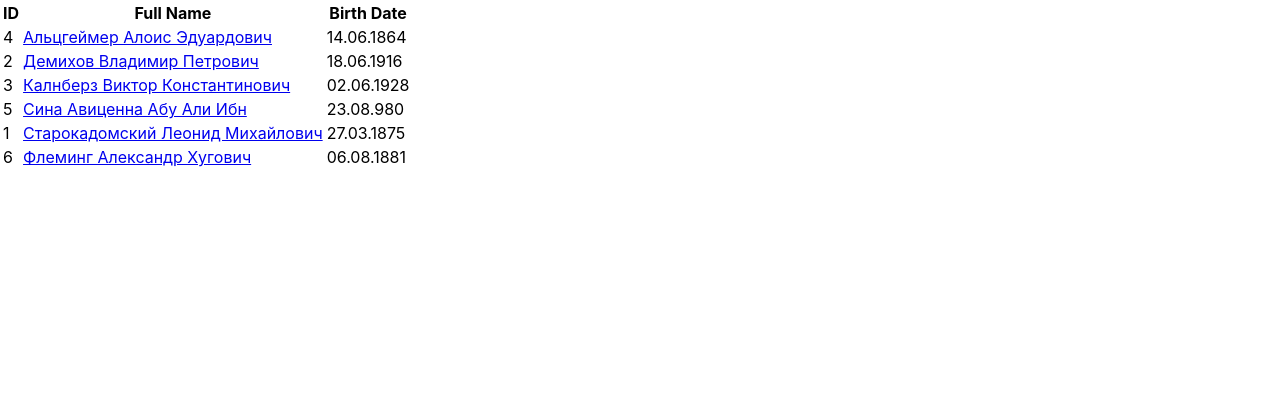
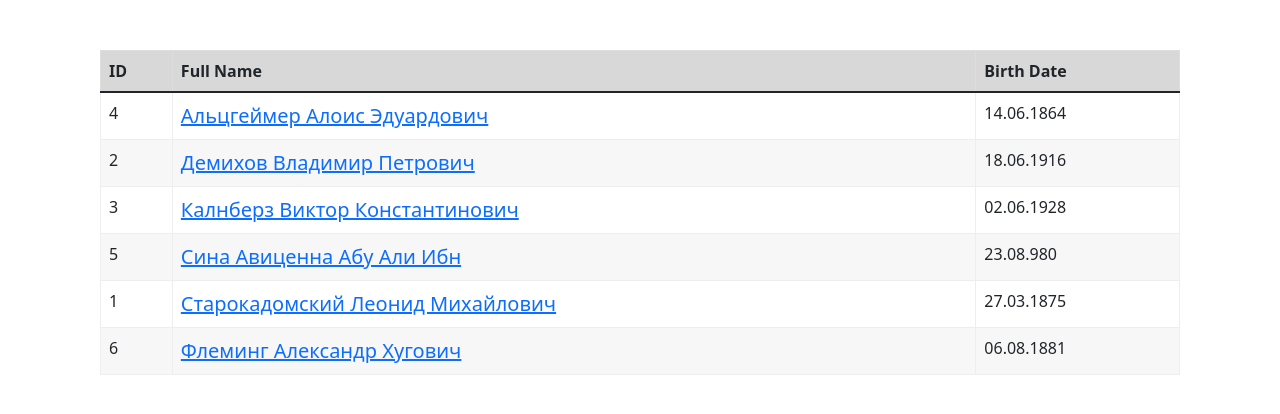
Before and after one commit to georgesstein/hospital-department, a React (Create React App) app: page /employees in a window 1280 px wide. Shown: the top 414 px of the page. Built offline with nearby package versions, Linux system fonts and the light colour scheme.

Commit message:
Add styles

```diff
--- a/src/index.css
+++ b/src/index.css
@@ -1,4 +1,40 @@
-body {
+@import 'https://cdn.jsdelivr.net/npm/bootstrap@5.1.1/dist/css/bootstrap.min.css';
+
+#root {
+  padding: 30px 100px;
+}
+
+a {
+  font-size: 20px;
+}
+
+.table {
+  margin-top: 20px;
+}
+
+.table>:not(:last-child)>:last-child>* {
+  border-bottom-color: #dddddd;
+}
+
+.table td {
+  border: 1px solid #eee;
+}
+
+.table thead th {
+  background: #d8d8d8;
+  border: 1px solid #dddddd;
+}
+
+
+.table tbody tr:nth-child(odd) {
+  background: #fff;
+}
+
+.table tbody tr:nth-child(even) {
+  background: #F7F7F7;
+}
+
+/* body {
   margin: 0;
   font-family: -apple-system, BlinkMacSystemFont, 'Segoe UI', 'Roboto', 'Oxygen',
     'Ubuntu', 'Cantarell', 'Fira Sans', 'Droid Sans', 'Helvetica Neue',
@@ -10,4 +46,4 @@ body {
 code {
   font-family: source-code-pro, Menlo, Monaco, Consolas, 'Courier New',
     monospace;
-}
+} */
```
